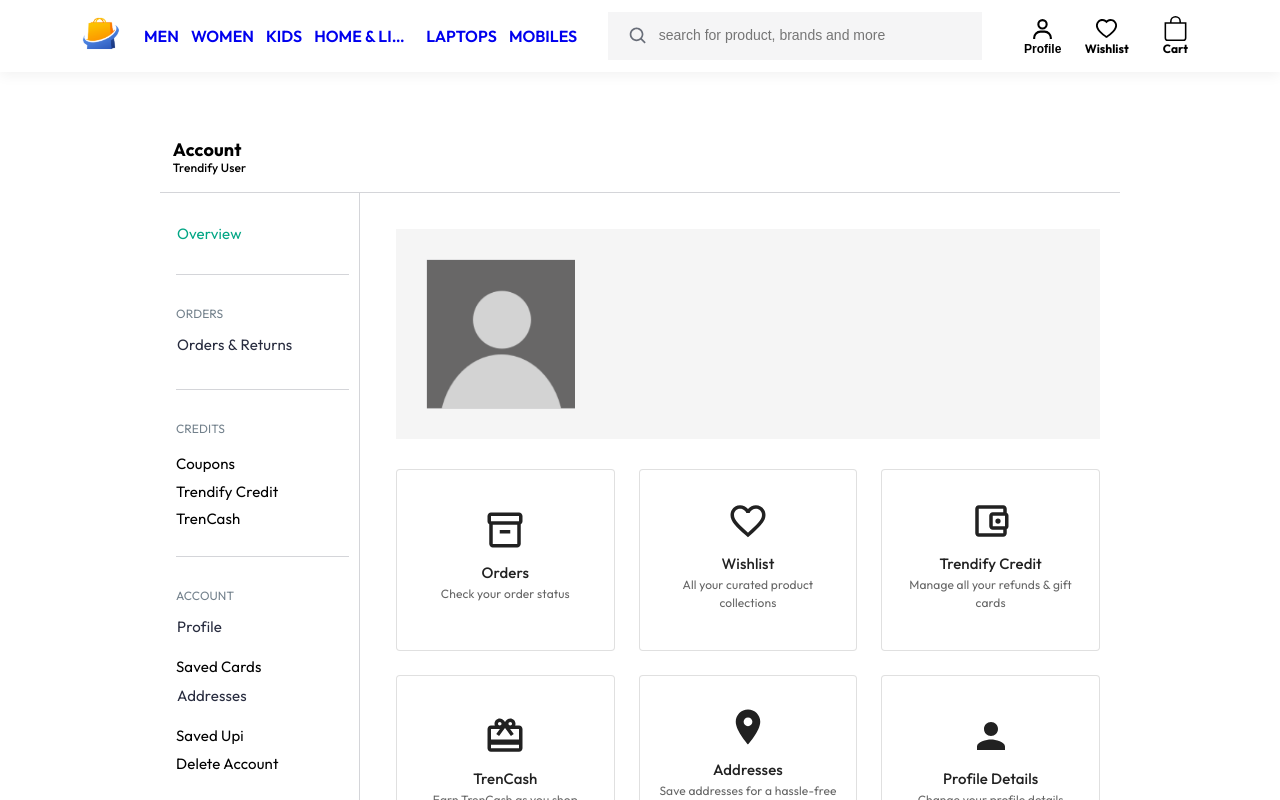
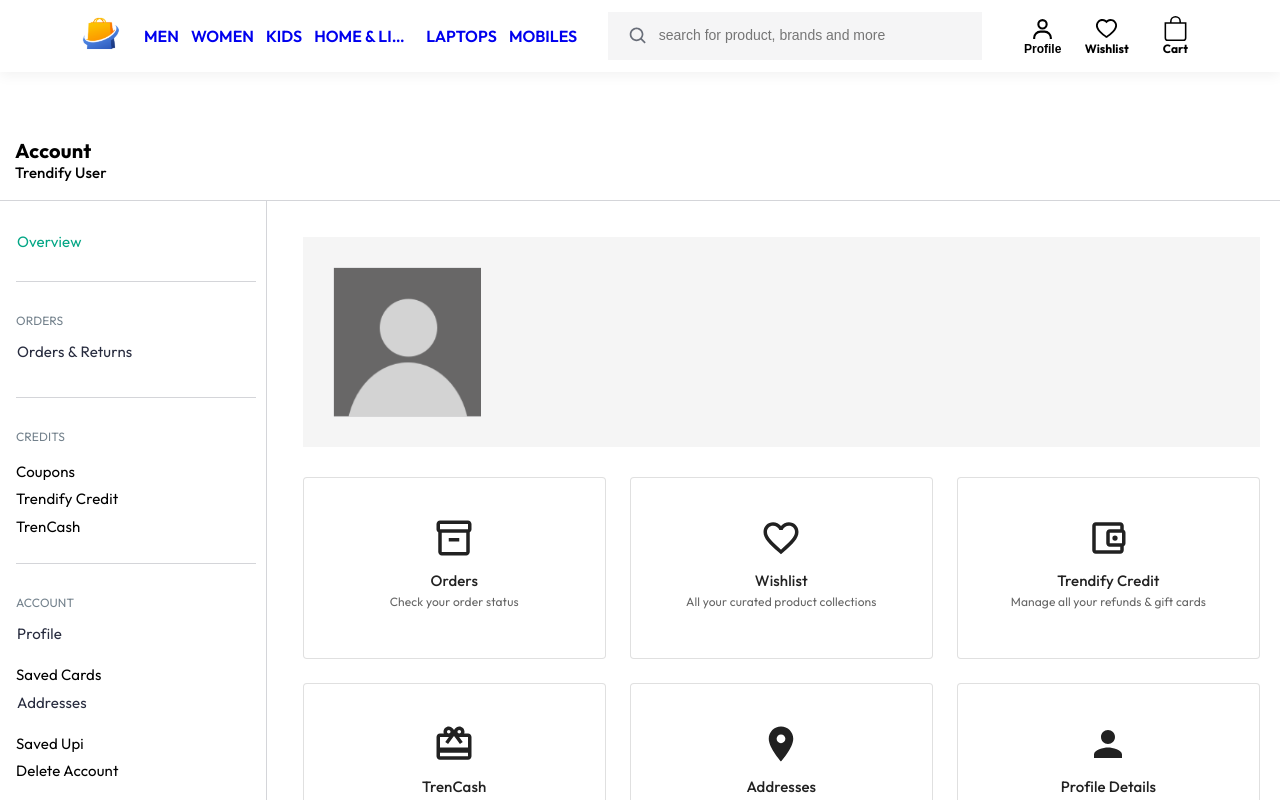
Before and after one commit to Pratik0192/Ecommerce-website-trendify, a React (Create React App) app: page /accountpage in a window 1280 px wide. Shown: the top 800 px of the page. Built offline with nearby package versions, Linux system fonts and the light colour scheme; a web font is replaced by a local one.

Commit message:
Changed AccountPage Styles

```diff
--- a/src/Components/OrderAndReturn/OrderAndReturn.jsx
+++ b/src/Components/OrderAndReturn/OrderAndReturn.jsx
@@ -20,7 +20,7 @@ const orders = [
       {
         productTitle: 'The Souled Store Official Money Heist: Master Mind Berlin',
         returnWindow: 'Return window closed on 4 July 2024',
-        productImage: image1,
+        productImage: "https://res.cloudinary.com/dpkktgrqj/image/upload/v1725216929/products/Men_Blue_Typography_Printed_Slim_Fit_T-shirt_ol1vkc.jpg",
       },
     ],
   },
@@ -34,12 +34,12 @@ const orders = [
       {
         productTitle: 'Ant Esports MK1400 Pro  Wired Double Injection Key Caps - Black',
         returnWindow: 'Return and replacement windows have closed',
-        productImage: image2,
+        productImage: "https://res.cloudinary.com/dpkktgrqj/image/upload/v1725217184/products/Men_Polo_Collar_Slim_Fit_T-shirt_ohh37v.jpg",
       },
       {
         productTitle: 'Ant Esports GM320 RGB Optical Wired Gaming Mouse Ergonomic- Black',
         returnWindow: 'Return and replacement windows have closed',
-        productImage: null,
+        productImage: "https://res.cloudinary.com/dpkktgrqj/image/upload/v1725218109/products/Men_Solid_Polo_Collar_Slim_Fit_T-shirt_oikqdp.jpg",
       },
     ],
   },
@@ -110,7 +110,8 @@ const OrderAndReturn = ({onTrackPackage}) => {
           }}
         >
           {/* Order Info */}
-          <Grid container
+          <Grid
+            container
             sx={{
               borderBottom: "1px solid #ddd",
               marginTop: "-13px",
@@ -165,10 +166,10 @@ const OrderAndReturn = ({onTrackPackage}) => {
           <Box sx={{ marginTop: '0px', marginBottom: '0px' }}>
             {order.products.map((product, productIndex) => (
               <Grid container spacing={1} key={productIndex}
-                sx={{ margin: "24px 0",}}
+                sx={{ margin: "25px 0 35px 0" }}
               >
                 <Grid container xs={8.5}>
-                  <Grid item xs={2.4}
+                  <Grid item xs={2.1}
                     sx={{
                       padding: "0 8px 0 0",
                       height: "120px"
@@ -177,10 +178,11 @@ const OrderAndReturn = ({onTrackPackage}) => {
                     <img
                       src={product.productImage ? product.productImage : image4}
                       alt="Product"
-                      style={{ width: "100%", borderRadius:'2px',boxShadow:'1px solid #333' }}
+                      width="100px"
+                      style={{ borderRadius:'2px',boxShadow:'1px solid #333' }}
                     />
                   </Grid>
-                  <Grid item xs={9.6} sx={{ marginTop: "-8px" }}>
+                  <Grid item xs={9.9} sx={{ marginTop: "-8px" }}>
                     <Typography variant="subtitle1"
                       sx={{
                         fontWeight: 'bold',
@@ -235,7 +237,7 @@ const OrderAndReturn = ({onTrackPackage}) => {
                     </Button>
                   </Grid>
                 </Grid>
-                <Grid item xs={3.5} spacing={1} sx={{ marginTop: "-12px", marginRight:'-5px'}}>
+                <Grid item xs={3.5} sx={{ marginTop: "-12px", marginRight:'-5px'}}>
                   <Stack spacing={1} sx={{ width: '175px', margin: 'auto', }}>
                     <Button
                       variant ="outlined"
--- a/src/Pages/AccountPage/AccountPage.jsx
+++ b/src/Pages/AccountPage/AccountPage.jsx
@@ -1,11 +1,12 @@
 import React, { Fragment, useState } from 'react'
-import { Grid, Typography, Box, List, ListItem } from '@mui/material';
+import { Grid, Typography, Box, List, ListItem, useMediaQuery } from '@mui/material';
 import OverviewComponent from '../../Components/OverviewComponent/OverviewComponent';
 import OrderAndReturn from '../../Components/OrderAndReturn/OrderAndReturn';
 import ProfileComponent from '../../Components/ProfileComponent/ProfileComponent';
 import OrderTracking from '../../Components/OrderTracking/OrderTracking';
 import OrderCancelReason from '../../Components/OrderCancelReason/OrderCancelReason';
 import ProfileAddress from '../../Components/ProfileAddress/ProfileAddress';
+
 
 const subtitleStyle = {
   fontSize:'12px',
@@ -29,20 +30,42 @@ const selectedStyle = {
 
 const AccountPage = () => {
   const [selectedItem, setSelectedItem] = useState("overview");
+  const isSmallScreen = useMediaQuery('(max-width:1280px)');
 
   const handleItemSelect = (item) => {
     setSelectedItem(item);
   };
 
   return (
-    <Fragment>
-      <Typography sx={{fontSize:'18px', fontWeight:'700', marginLeft:'13.5%', marginTop:'5%'}}>
+    <>
+      <Typography
+        sx={{
+          fontSize:'20px',
+          fontWeight:'700',
+          marginLeft: isSmallScreen ? '15px' : "11%",
+          marginTop:'5%'
+        }}
+      >
         Account
       </Typography>
-      <Typography sx={{fontSize:'12px', fontWeight:'500', marginTop:'-4px', marginLeft:'13.5%', marginBottom:'15px'}}>
+      <Typography
+        sx={{
+          fontSize:'15px',
+          fontWeight:'500',
+          marginTop:'-4px',
+          marginLeft: isSmallScreen ? '15px' : "11%",
+          marginBottom:'15px'
+        }}
+      >
         Trendify User
       </Typography>
-      <Grid container spacing={2} xs={12} md={9} sx={{margin:'auto',borderTop:'1px solid #d4d5d9'}}>
+      <Grid container spacing={2}
+        sx={{
+          width: isSmallScreen ? '100%' : '80%',
+          margin:'auto',
+          borderTop:'1px solid #d4d5d9'
+        }}
+      >
         <Grid item xs={12} md={2.5} sx={{borderRight:'1px solid #d4d5d9'}}>
           <List component="nav">
             <Box sx={{ padding:'0 10px 10px 0'}}>
@@ -118,7 +141,7 @@ const AccountPage = () => {
           </List>
         </Grid>
 
-      {/* Main Content */}
+        {/* Main Content */}
         <Grid item xs={12} md={9.5} container justifyContent="center" alignItems="center" >
           {selectedItem === 'overview' ? (
             <OverviewComponent />
@@ -137,7 +160,7 @@ const AccountPage = () => {
           )}
         </Grid>
       </Grid>
-    </Fragment>
+    </>
   )
 }
 
```
Lines whose indentation alone changed are shown as unchanged.
